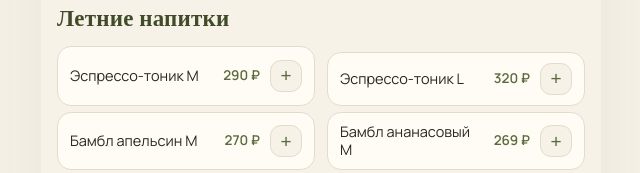
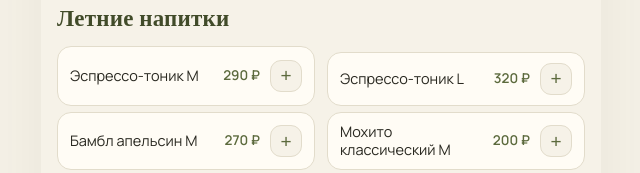
Before and after one commit to vt648209-debug/varim-beach-order, a plain HTML site: page varim-beach-order.html in a window 1280 px wide. Shown: the part 1339-1512 px from the top of the page, without its empty margins (319-959 px from the left). Drawn offline with nearby package versions, Linux system fonts and the light colour scheme.

Commit message:
Add files via upload

```diff
--- a/varim-beach-order.html
+++ b/varim-beach-order.html
@@ -376,7 +376,6 @@ const MENU = [
     {"id":"etM","nm":"Эспрессо-тоник M","ds":"","pr":290},
     {"id":"etL","nm":"Эспрессо-тоник L","ds":"","pr":320},
     {"id":"bumbOM","nm":"Бамбл апельсин M","ds":"","pr":270},
-    {"id":"bumbAM","nm":"Бамбл ананасовый M","ds":"","pr":269},
     {"id":"mojkM","nm":"Мохито классический M","ds":"","pr":200},
     {"id":"mojkL","nm":"Мохито классический L","ds":"","pr":230},
     {"id":"mojsM","nm":"Мохито клубничный M","ds":"","pr":220},
```
